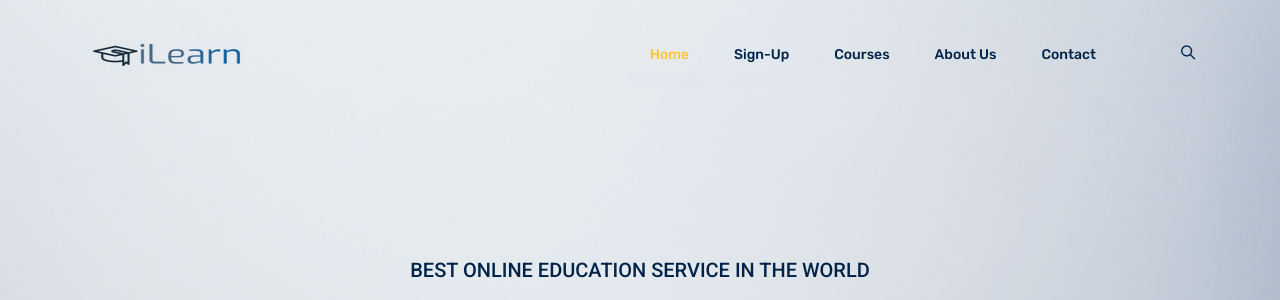
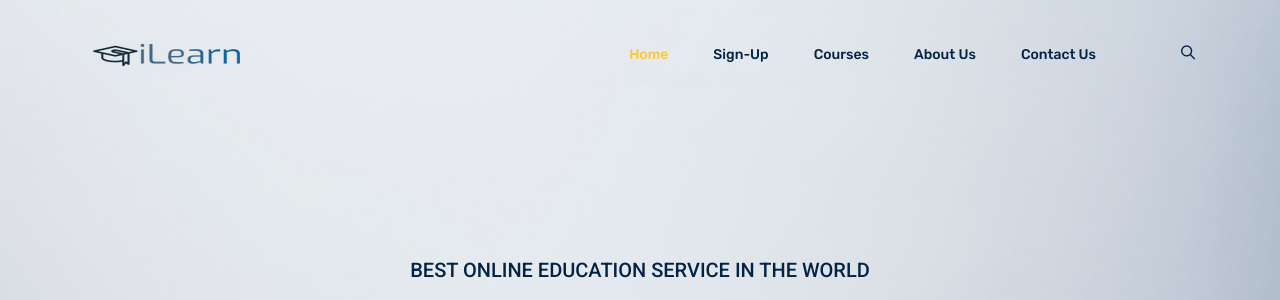
Before and after one commit to SupriyoGhatak/Ilearn-Project, a PHP site: page /index.php in a window 1280 px wide. Shown: the top 300 px of the page. Run offline with PHP 8.4, Linux system fonts and the light colour scheme; some libraries are stand-ins or nearby versions.

Commit message:
Third Commit

```diff
--- a/header_index.php
+++ b/header_index.php
@@ -81,7 +81,7 @@
                 </li>
 
                 <li class="nav-item">
-                  <a class="nav-link" href="contact.php">Contact</a>
+                  <a class="nav-link" href="contact.php">Contact Us</a>
                 </li>
                 <li class="nav-item">
                   <a href="#" class="nav-link search" id="search">
```
